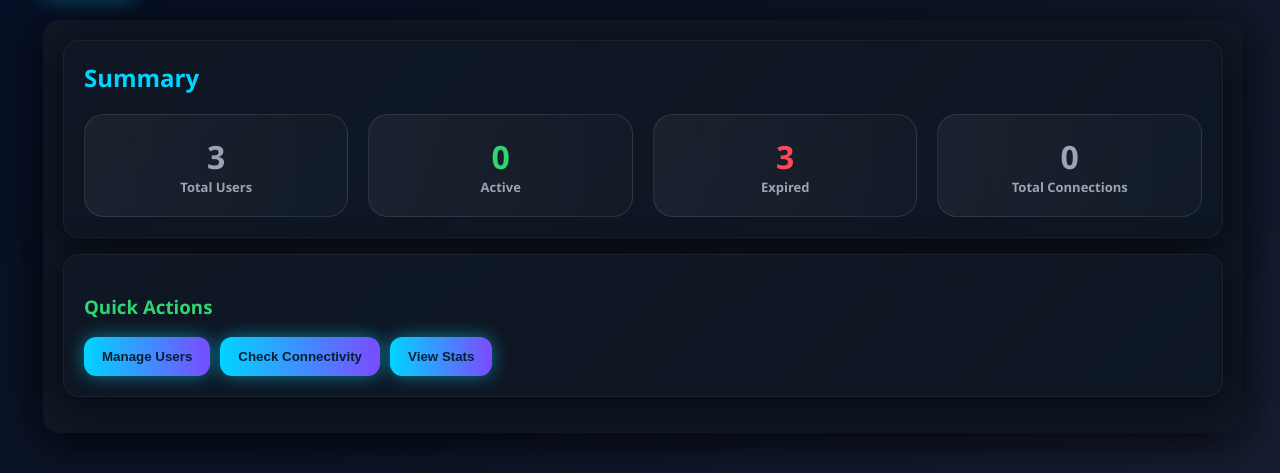
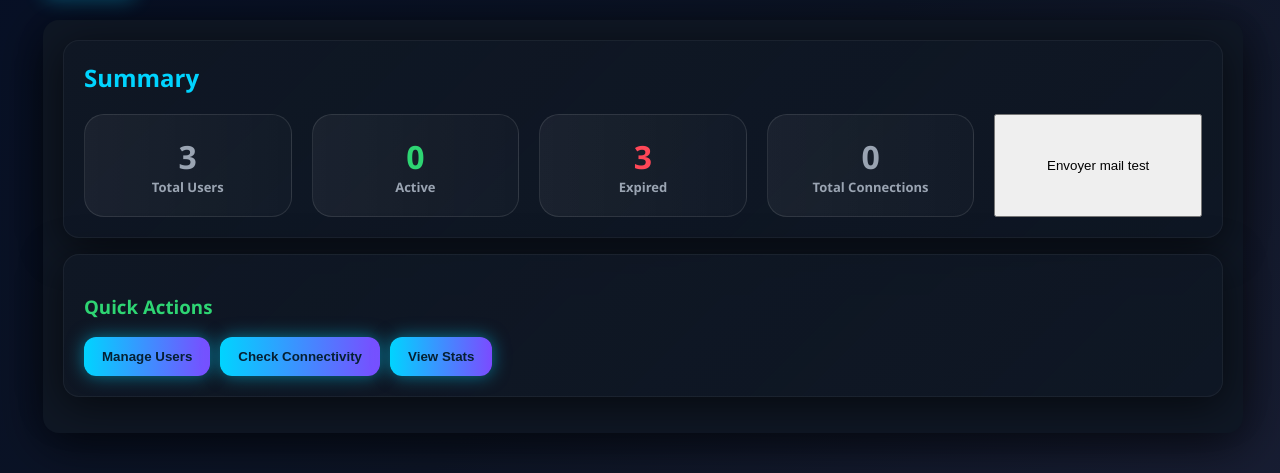
Before and after one commit to cSxrpent/auth-server, a Flask app: page /admin in a window 1280 px wide. Shown: the part 142-615 px from the top of the page. Run offline with Flask 3, Linux system fonts and the light colour scheme; the visitor is signed in with stand-in values (Sample User, id 1); data that the repository does not hold is empty.

Commit message:
Add test email

```diff
--- a/templates/admin.html
+++ b/templates/admin.html
@@ -117,6 +117,9 @@
             <div style="font-size:2rem;font-weight:700" id="totalConnections">—</div>
             <div class="small">Total Connections</div>
           </div>
+          <button onclick="sendTestMail()" style="padding:10px 20px;">
+            Envoyer mail test
+          </button>
         </div>
       </div>
       <div class="card">
@@ -245,7 +248,23 @@
 
   <div id="toast" style="display:none" class="toast">Message</div>
 
+
   <script>
+function sendTestMail() {
+    fetch("/admin/send-test-mail", {
+        method: "POST"
+    })
+    .then(res => res.json())
+    .then(data => {
+        alert("Mail envoyé (ou tenté). Vérifie les logs.");
+    })
+    .catch(err => {
+        alert("Erreur");
+        console.error(err);
+    });
+  }
+
+
     // Particles
     function createParticles(){
       const container = document.getElementById('particles');
```
